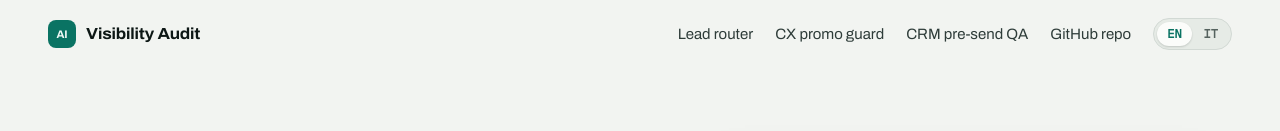
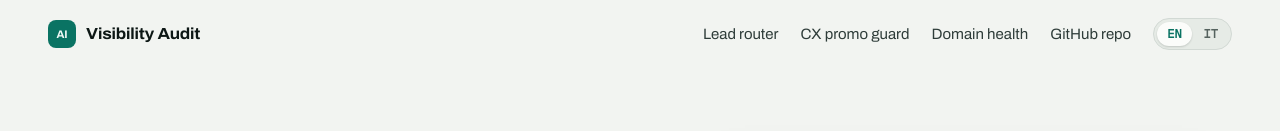
Before and after one commit to errer441122/ai-visibility-audit-geo, a plain HTML site: page docs/index.html in a window 1280 px wide. Shown: the top 131 px of the page. Drawn offline with Linux system fonts and the light colour scheme.

Commit message:
Point the nav at Sender Domain Health
The lifecycle lab repository was renamed and its page is now the sender
domain check.

Co-Authored-By: Claude Fable 5.2 <noreply@anthropic.com>

```diff
--- a/docs/index.html
+++ b/docs/index.html
@@ -283,7 +283,7 @@ footer a:hover { color: var(--accent); }
   <nav class="nav-links" aria-label="Projects">
     <a class="proj" href="https://errer441122.github.io/ai-inbound-lead-router/" data-i18n="nav_lead">Lead router</a>
     <a class="proj" href="https://errer441122.github.io/cx-crm-promo-guard/" data-i18n="nav_cx">CX promo guard</a>
-    <a class="proj" href="https://errer441122.github.io/lifecycle-automation-lab/" data-i18n="nav_qa">CRM pre-send QA</a>
+    <a class="proj" href="https://errer441122.github.io/sender-domain-health/" data-i18n="nav_qa">Domain health</a>
     <a href="https://github.com/errer441122/ai-visibility-audit-geo" data-i18n="nav_repo">GitHub repo</a>
   </nav>
   <div class="lang-switch" role="group" aria-label="Language">
@@ -472,7 +472,7 @@ footer a:hover { color: var(--accent); }
   <span class="who">Riccardo Capanna</span>
   <a href="https://errer441122.github.io/ai-inbound-lead-router/" data-i18n="nav_lead">Lead router</a>
   <a href="https://errer441122.github.io/cx-crm-promo-guard/" data-i18n="nav_cx">CX promo guard</a>
-  <a href="https://errer441122.github.io/lifecycle-automation-lab/" data-i18n="nav_qa">CRM pre-send QA</a>
+  <a href="https://errer441122.github.io/sender-domain-health/" data-i18n="nav_qa">Domain health</a>
   <a href="https://github.com/errer441122">GitHub</a>
   <a href="https://www.linkedin.com/in/riccardo-capanna-039a43415/">LinkedIn</a>
 </div></footer>
@@ -489,7 +489,7 @@ const still = matchMedia("(prefers-reduced-motion: reduce)").matches;
 const I18N = {
   en: {
     page_title: "AI Visibility Audit: GEO showcase",
-    nav_lead: "Lead router", nav_cx: "CX promo guard", nav_qa: "CRM pre-send QA", nav_repo: "GitHub repo",
+    nav_lead: "Lead router", nav_cx: "CX promo guard", nav_qa: "Domain health", nav_repo: "GitHub repo",
     hero_eyebrow: "AI search visibility (GEO)",
     hero_h1: "Measure your company's AI visibility, not one <em>lucky</em> answer.",
     hero_lede: "Ask the same unbranded buyer questions more than once on Gemini, GPT, Perplexity and Claude to see how often a company is recommended—and which third-party sources drive the answer.",
@@ -579,7 +579,7 @@ const I18N = {
   },
   it: {
     page_title: "AI Visibility Audit: metodo e caso reale (GEO)",
-    nav_lead: "Smistamento lead", nav_cx: "Pausa promo CX", nav_qa: "Controllo email QA", nav_repo: "Repo GitHub",
+    nav_lead: "Smistamento lead", nav_cx: "Pausa promo CX", nav_qa: "Controllo domini", nav_repo: "Repo GitHub",
     hero_eyebrow: "Visibilità nelle risposte AI (GEO)",
     hero_h1: "Misura la visibilità AI della tua azienda, non una risposta <em>fortunata</em>.",
     hero_lede: "Fai le stesse domande generiche più volte su Gemini, GPT, Perplexity e Claude per scoprire quanto spesso un'azienda viene consigliata—e quali siti esterni influenzano la risposta.",
```
